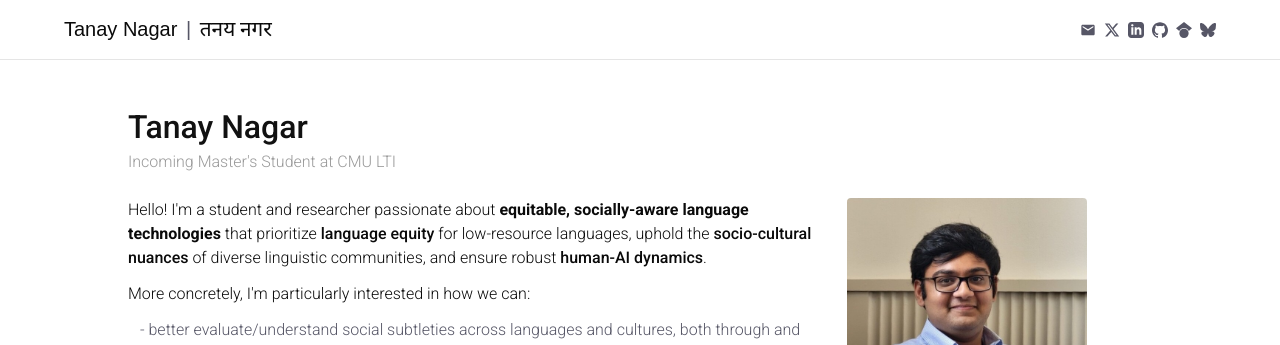
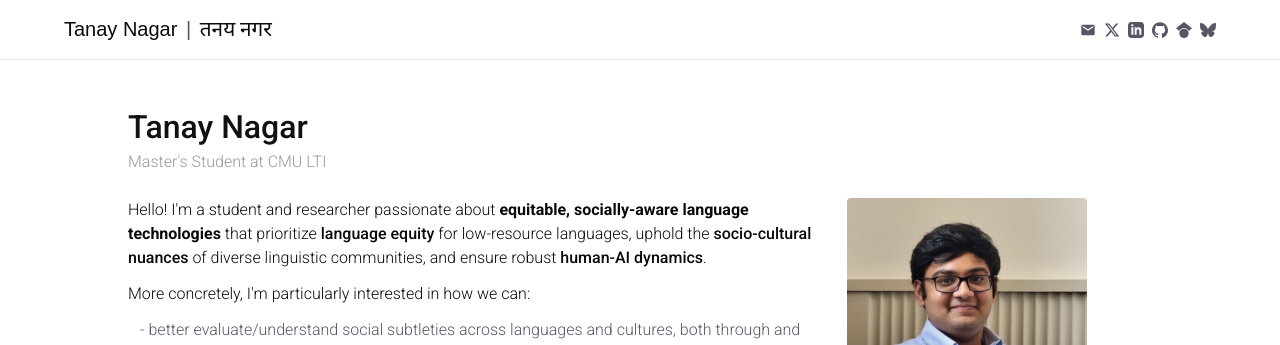
Before and after one commit to tnagar72/tnagar72.github.io, a Jekyll site: the page built from index.html, in a window 1280 px wide and 900 px high. Shown: the top 345 px of the window. Built offline with Jekyll 4.4.1, drawn with Linux system fonts in a browser that asks for light colours; nearby versions of some CDN libraries.

Commit message:
chore(profile): drop "Incoming" from role now that the program has started
Co-Authored-By: Claude Opus 4.7 <noreply@anthropic.com>
Claude-Session: https://claude.ai/code/session_01QcSQ36D8nFJL5PGJ7niEft

```diff
--- a/_config.yml
+++ b/_config.yml
@@ -22,7 +22,7 @@ twitter_handle: "tnagar72"
 author:
   name: "Tanay Nagar"
   alternate_name: "तनय नगर"
-  job_title: "Incoming Master's Student at CMU LTI"
+  job_title: "Master's Student at CMU LTI"
   email: "tanaynagar7@gmail.com"
   same_as:
     - "https://www.linkedin.com/in/tanaynagar/"
--- a/_data/profile.yaml
+++ b/_data/profile.yaml
@@ -1,6 +1,6 @@
 name: Tanay Nagar
 name_hindi: तनय नगर
-role: Incoming Master's Student at CMU LTI
+role: Master's Student at CMU LTI
 portrait: /Images/tanay-nd.jpeg
 portrait_alt: Portrait of Tanay Nagar
 
```
